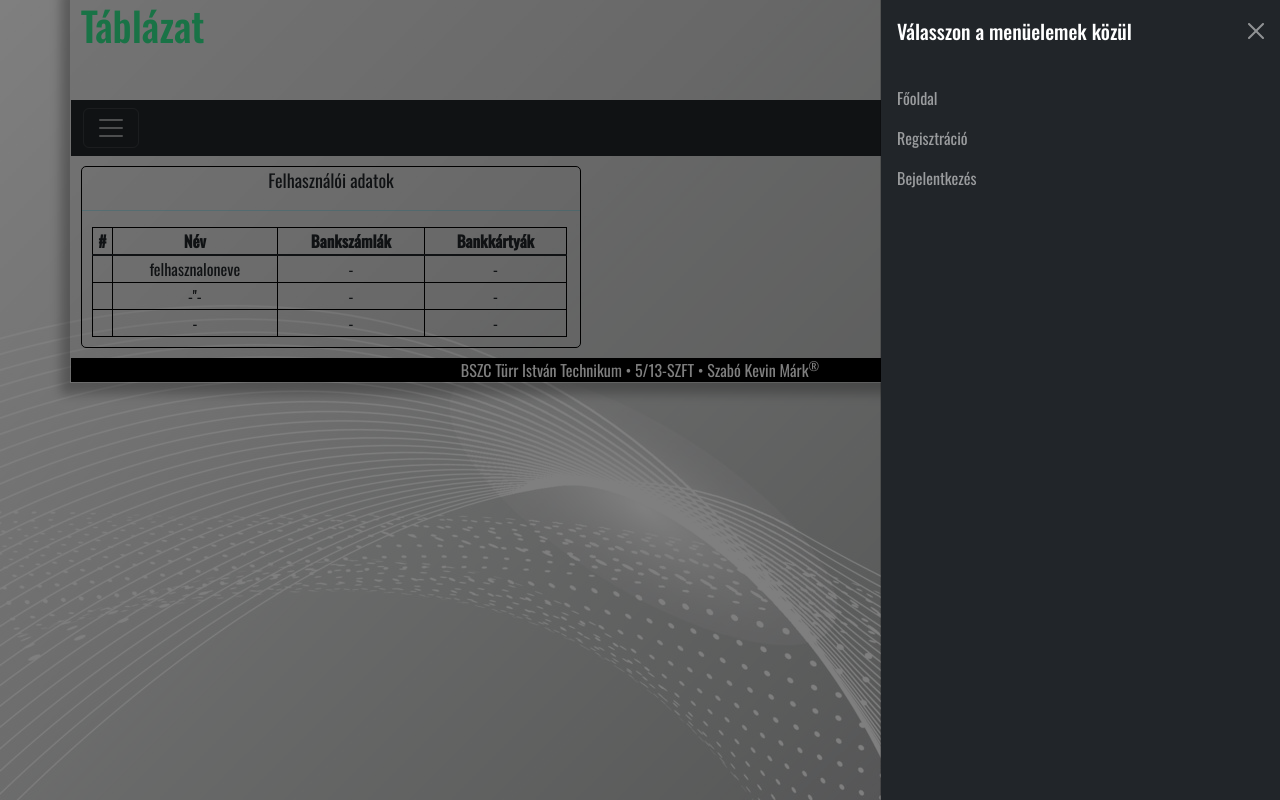
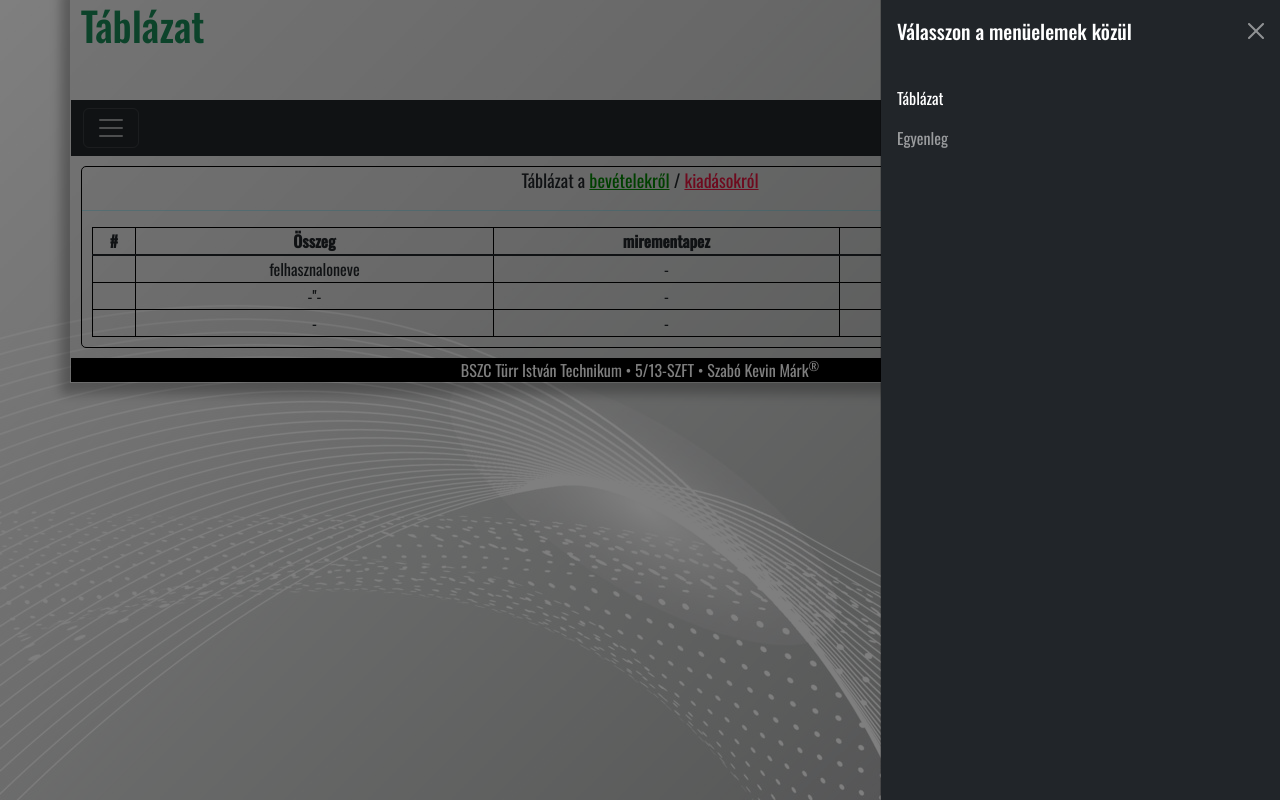
Before and after one commit to K3WiiiN/MoneyManager, a website: page Views/table.html in a window 1280 px wide. Both pictures are taken after a click on the button "Toggle navigation". Shown: the top 800 px of the page. Drawn offline with nearby package versions, Linux system fonts and the light colour scheme.

Commit message:
Táblázat változások

```diff
--- a/Assets/css/style.css
+++ b/Assets/css/style.css
@@ -10,7 +10,7 @@ body{
     box-shadow:  1px 1px 10px 10px rgba(82, 82, 82, 0.411);
 }
 header{
-    color: rgb(51, 230, 140);
+   color:  rgb(25, 135, 84);
     text-decoration:dotted;
 
 }
@@ -60,6 +60,16 @@ footer{
 p{
     font-size: large;
 }
+
+
+#egyenleg
+{
+    position: relative;
+    left: 50px;
+    top: 40px;
+    font-size: 30px;
+    color: rgb(25, 135, 84);
+}
 #bejelentkezettfelh
 {
     position: relative;
@@ -73,9 +83,18 @@ p{
 {
     font-size:27px;
 }
+
+.logoutbtn
+{
+    position: relative;
+    left: 1150px;
+    bottom: 50px;
+}
+
+
 .tableborder
 {
-    width: 500px;
+
     text-align: center;
     border: 1px solid black;
     border-radius: 5px;
@@ -86,8 +105,8 @@ p{
 
 .table-bordered
 {
+    width: 98%;
     margin: 10px;
-    width: 475px;
     height: auto;
 }
 
--- a/Views/table.html
+++ b/Views/table.html
@@ -37,14 +37,12 @@
                     <div class="offcanvas-body">
                       <ul class="navbar-nav justify-content-end flex-grow-1 pe-3">
                         <li class="nav-item">
-                          <a class="nav-link"  href="/index.html">Főoldal</a>
+                          <a class="nav-link active" aria-current="page"  href="/Views/table.html">Táblázat</a>
                         </li>
                         <li class="nav-item">
-                          <a class="nav-link" href="/Views/register.html">Regisztráció</a>
+                          <a class="nav-link" href="/Views/balance.html">Egyenleg</a>
                         </li>
-                        <li class="nav-item">
-                          <a class="nav-link" href="/Views/login.html">Bejelentkezés</a>
-                        </li>
+
 
 
                       </ul>
@@ -58,16 +56,16 @@
          <main id="tablemain">
             <div class="tableborder">
                 <table class="table-bordered border-black">
-                    <p>Felhasználói adatok</p>
+                    <p>Táblázat a <a href="#" style="color : green">bevételekről</a> / <a href="#" style="color : crimson">kiadásokról</a> </p>
                     <div class="text-info">
                         <hr>
                       </div>
                     <thead>
                         <tr>
                           <th scope="col">#</th>
-                          <th scope="col">Név</th>
-                          <th scope="col">Bankszámlák</th>
-                          <th scope="col">Bankkártyák</th>
+                          <th scope="col">Összeg</th>
+                          <th scope="col">mirementapez</th>
+                          <th scope="col">hovamentapez</th>
                         </tr>
                       </thead>
                       <tbody class="table-group-divider">
```
Also changed, not shown: Views/balance.html (+8 -5 lines).
